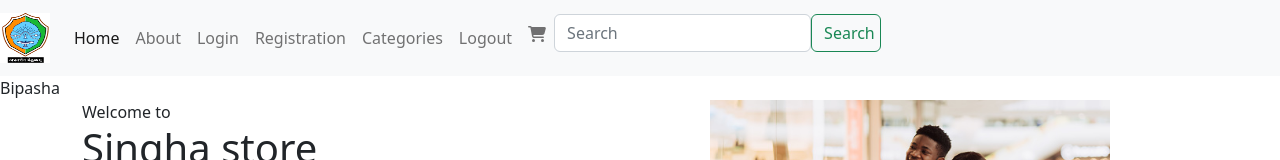
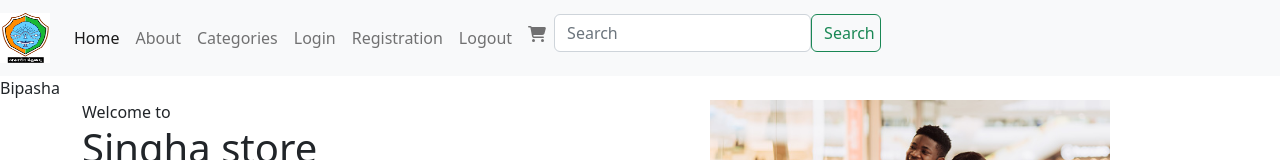
Before and after one commit to Bipasha-Singha/ecommerce-frontend, a React (Create React App) app: page / in a window 1280 px wide. Shown: the top 160 px of the page. Built offline with nearby package versions, Linux system fonts and the light colour scheme; no server answers.

Commit message:
Update Navbar.js

```diff
--- a/src/components/Navbar.js
+++ b/src/components/Navbar.js
@@ -7,6 +7,7 @@ import { faShoppingCart} from '@fortawesome/free-solid-svg-icons';
 const Navbar = () => {
   const [searchTerm, setSearchTerm] = useState('');
   const navigate = useNavigate();
+  const userRole = localStorage.getItem('role');
 
   const handleSearch = (e) => {
     e.preventDefault();
@@ -31,22 +32,48 @@ const Navbar = () => {
         <div className="collapse navbar-collapse" id="navbarSupportedContent">
         <ul className="navbar-nav mr-auto">
         <li className="nav-item active">
-        <NavLink className="nav-link" to="/">Home <span className="sr-only"></span></NavLink>
+              <NavLink className="nav-link" to="/">
+                Home <span className="sr-only"></span>
+              </NavLink>
             </li>
             <li className="nav-item active">
-        <NavLink className="nav-link" to="/about">About <span className="sr-only"></span></NavLink>
+              <NavLink className="nav-link" to="/about">
+                About <span className="sr-only"></span>
+              </NavLink>
             </li>
             <li className="nav-item">
-        <NavLink className="nav-link" to="/login">Login</NavLink>
+              <NavLink className="nav-link" to="/categories">
+                Categories
+              </NavLink>
+            </li>
+            {userRole === 'user' ? (
+              <li className="nav-item">
+                <NavLink className="nav-link" to="/user">
+                  User
+                </NavLink>
+              </li>
+            ) : userRole === 'admin' ? (
+              <li className="nav-item">
+                <NavLink className="nav-link" to="/admin">
+                  Admin
+                </NavLink>
+              </li>
+            ) : (
+              <li className="nav-item">
+                <NavLink className="nav-link" to="/login">
+                  Login
+                </NavLink>
+              </li>
+            )}
+            <li className="nav-item">
+              <NavLink className="nav-link" to="/register">
+                Registration
+              </NavLink>
             </li>
             <li className="nav-item">
-        <NavLink className="nav-link" to="/register">Registration</NavLink>
-      </li>
-      <li className="nav-item">
-        <NavLink className="nav-link" to="/categories">Categories</NavLink>
-      </li>
-      <li className="nav-item">
-        <NavLink className="nav-link" to="/logout">Logout</NavLink>
+              <NavLink className="nav-link" to="/logout">
+                Logout
+              </NavLink>
             </li>
     </ul>
         <ul className="navbar-nav">
```
Lines whose indentation alone changed are shown as unchanged.
